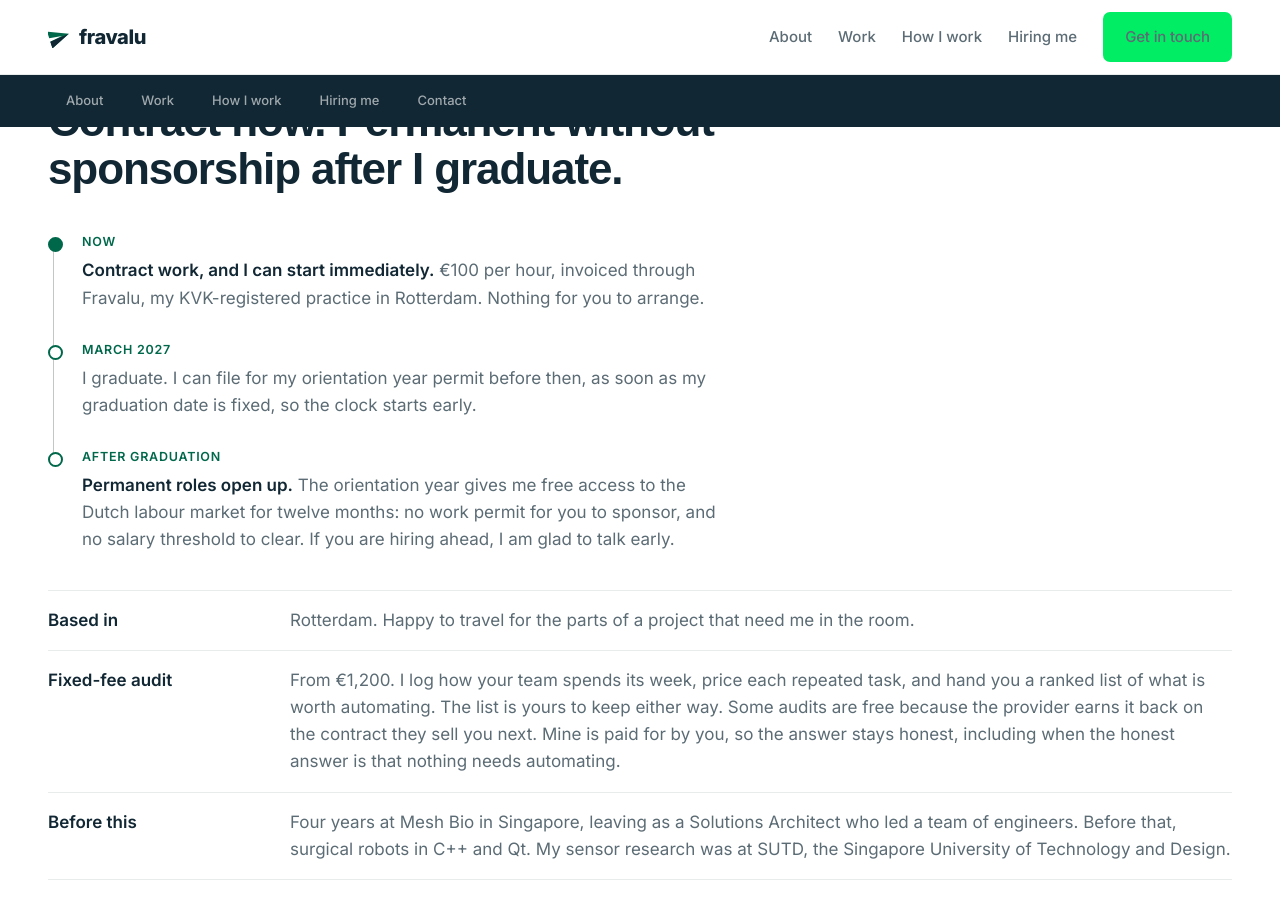
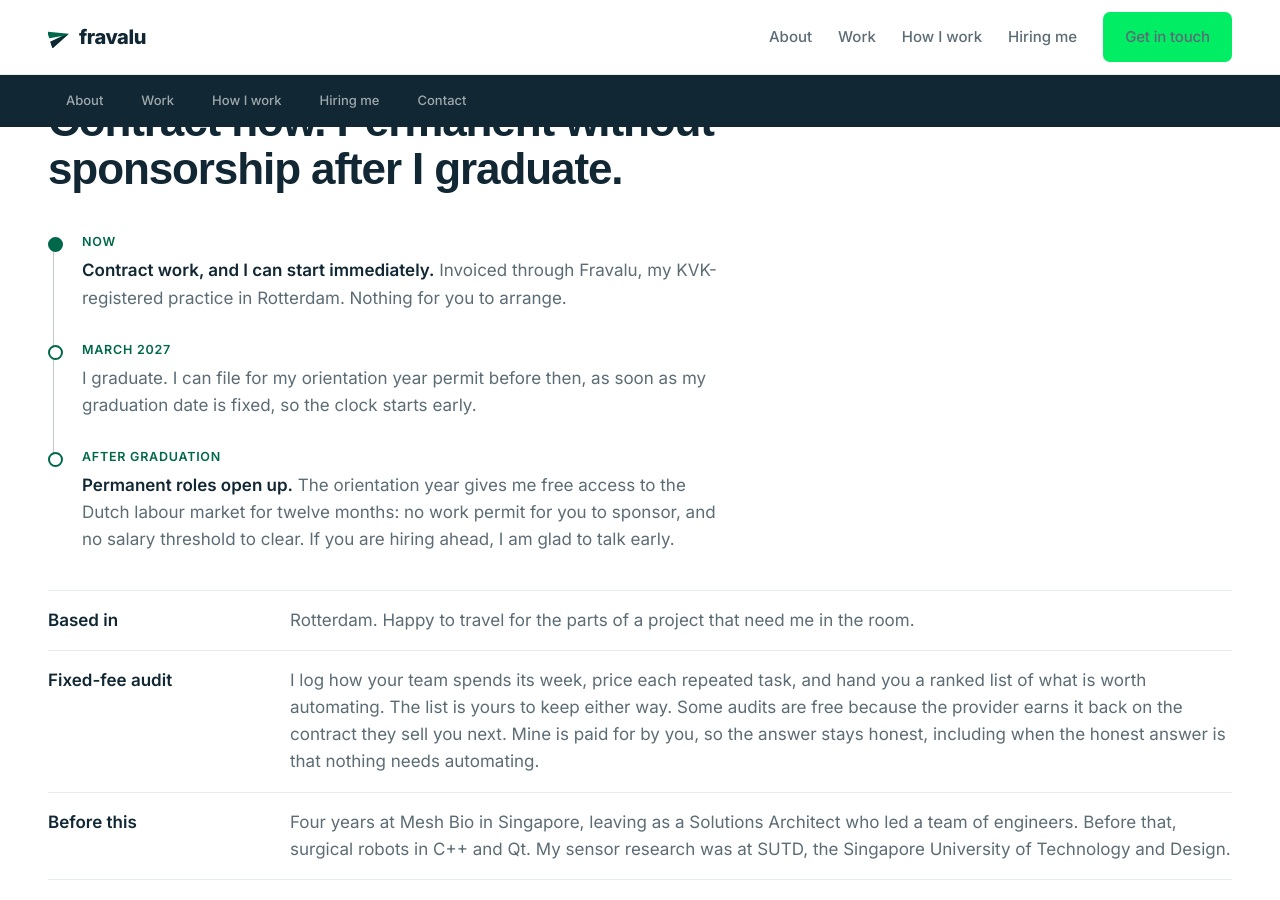
Before and after one commit to alvee1994/fra-valu-site, a Jekyll site: the page built from index.md, in a window 1280 px wide and 900 px high, scrolled down 3560 px. Built offline with Jekyll 4.4.1, drawn with Linux system fonts in a browser that asks for light colours; some web fonts are replaced; some of the changed text lies outside the part shown.

Commit message:
Remove pricing from the site, matching LinkedIn services
LinkedIn services says contact for pricing. The site named an hourly rate
and an audit floor, so a prospect comparing the two saw different things.

The audit's paid-not-free argument stays, since it turns on who pays rather
than on the amount.

Co-Authored-By: Claude Opus 5 <noreply@anthropic.com>

```diff
--- a/index.md
+++ b/index.md
@@ -3,8 +3,7 @@ layout: default
 title: Ahmed Alvee, AI and workflow automation
 description: >-
   I turn manual processes into production systems. Available for contract
-  work now at €100 per hour, through my KVK-registered practice in
-  Rotterdam.
+  work now, through my KVK-registered practice in Rotterdam.
 permalink: /
 ---
 
@@ -16,7 +15,7 @@ permalink: /
       <a class="btn btn-primary" href="#contact">Get in touch</a>
       <a class="btn btn-outline-inverse" href="#work">See the work</a>
     </div>
-    <p class="hero-meta">Available for contract work now &middot; &euro;100 per hour &middot; Permanent roles without sponsorship after I graduate</p>
+    <p class="hero-meta">Available for contract work now &middot; Permanent roles without sponsorship after I graduate</p>
   </div>
 </section>
 
@@ -163,7 +162,7 @@ permalink: /
     <ul class="timeline">
       <li class="tl-item is-now">
         <span class="tl-when">Now</span>
-        <p class="tl-what"><b>Contract work, and I can start immediately.</b> &euro;100 per hour, invoiced through Fravalu, my KVK-registered practice in Rotterdam. Nothing for you to arrange.</p>
+        <p class="tl-what"><b>Contract work, and I can start immediately.</b> Invoiced through Fravalu, my KVK-registered practice in Rotterdam. Nothing for you to arrange.</p>
       </li>
       <li class="tl-item">
         <span class="tl-when">March 2027</span>
@@ -182,7 +181,7 @@ permalink: /
       </div>
       <div class="spec-row">
         <dt>Fixed-fee audit</dt>
-        <dd>From &euro;1,200. I log how your team spends its week, price each repeated task, and hand you a ranked list of what is worth automating. The list is yours to keep either way. Some audits are free because the provider earns it back on the contract they sell you next. Mine is paid for by you, so the answer stays honest, including when the honest answer is that nothing needs automating.</dd>
+        <dd>I log how your team spends its week, price each repeated task, and hand you a ranked list of what is worth automating. The list is yours to keep either way. Some audits are free because the provider earns it back on the contract they sell you next. Mine is paid for by you, so the answer stays honest, including when the honest answer is that nothing needs automating.</dd>
       </div>
       <div class="spec-row">
         <dt>Before this</dt>
```
